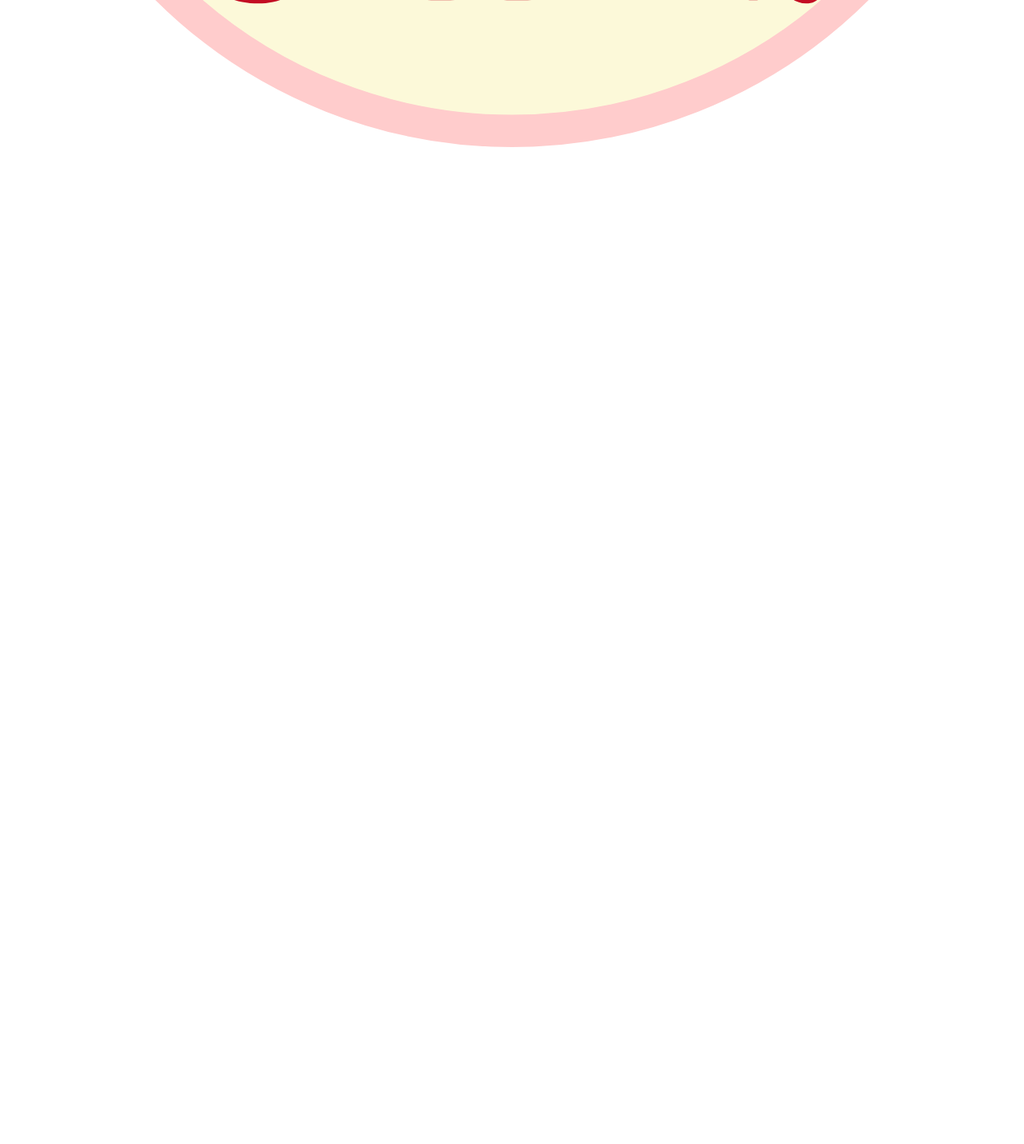
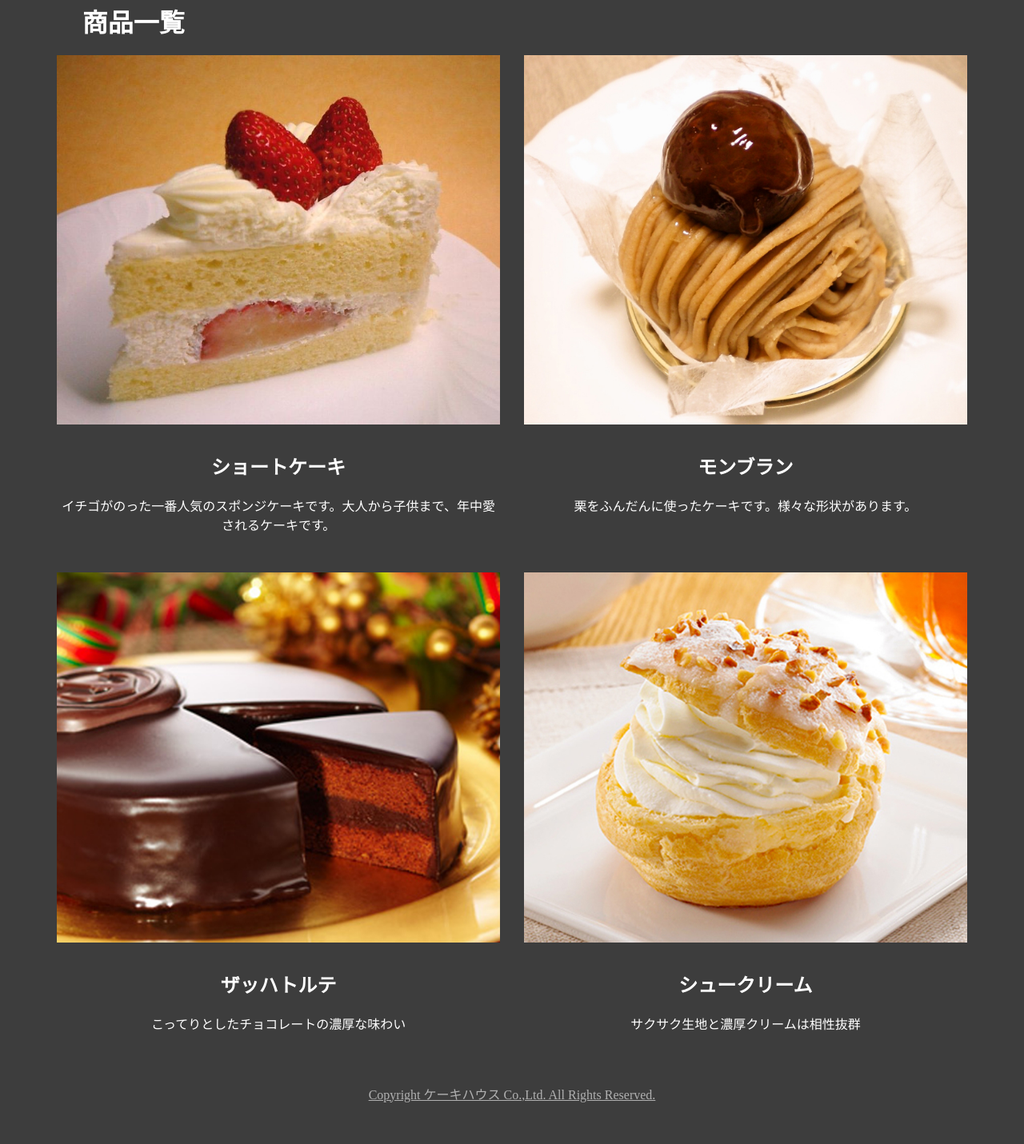
Before and after one commit to logica0419/vc-design, a plain HTML site: page lesson3/index.html in a window 1280 px wide. Shown: the part 1088-2519 px from the top of the page at 80% size. Before the commit the page ends 1284 px from the top, so only its background shows below. Drawn offline with Linux system fonts and the light colour scheme.

Commit message:
completed lesson3

```diff
--- a/lesson3/index.html
+++ b/lesson3/index.html
@@ -1,11 +1,98 @@
 <!DOCTYPE html>
-<html lang="en">
+<html lang="ja">
   <head>
     <meta charset="UTF-8" />
     <meta name="viewport" content="width=device-width, initial-scale=1.0" />
-    <title>ケーキ屋さんサンプル</title>
+    <title>ケーク</title>
   </head>
-  <body>
-    <img src="images/logo.svg" alt="ケーキ屋さん" />
+  <body style="background-color: rgb(61, 61, 61); color: white">
+    <header>
+      <div style="display: flex; padding-left: 5%">
+        <img
+          src="images/logo.svg"
+          alt="logo"
+          style="width: 75px; margin-right: 20px" />
+        <h1>ケーク</h1>
+      </div>
+      <hr
+        style="
+          background-color: white;
+          height: 2px;
+          width: 95%;
+          margin-bottom: 10px;
+        " />
+    </header>
+
+    <image
+      src="images/shop.jpg"
+      alt="shop"
+      style="display: block; width: 90%; margin: auto" />
+    <div style="margin: 20px 10%; text-align: center">
+      <h2>洋菓子専門店「ケーク」</h2>
+      <h3>大阪 阿倍野 帝塚山</h3>
+      ケーキハウス「ケーク」へようこそ<br />
+      このサイトでは、人気のケーキを紹介します。<br />
+      <br />
+      いらっしゃいませ<br />
+      甘いものを食べると、脳のなかで｢幸せホルモン｣といわれるセロトニンが増えていると考えられています。
+    </div>
+
+    <h1 style="margin: 50px 7.5% 20px">商品一覧</h1>
+    <div style="display: block; width: 90%; margin: auto">
+      <div
+        style="
+          display: grid;
+          place-content: center;
+          justify-items: center;
+          grid-template-columns: 1fr 1fr;
+          column-gap: 30px;
+          row-gap: 2em;
+        ">
+        <div style="text-align: center">
+          <img
+            src="images/cake01.jpg"
+            alt="cake1"
+            style="width: 100%; margin-bottom: 10px" />
+          <h2>ショートケーキ</h2>
+          <p>
+            イチゴがのった一番人気のスポンジケーキです。大人から子供まで、年中愛されるケーキです。
+          </p>
+        </div>
+        <div style="text-align: center">
+          <img
+            src="images/cake02.jpg"
+            alt="cake2"
+            style="width: 100%; margin-bottom: 10px" />
+          <h2>モンブラン</h2>
+          <p>栗をふんだんに使ったケーキです。様々な形状があります。</p>
+        </div>
+        <div style="text-align: center">
+          <img
+            src="images/cake03.jpg"
+            alt="cake3"
+            style="width: 100%; margin-bottom: 10px" />
+          <h2>ザッハトルテ</h2>
+          <p>こってりとしたチョコレートの濃厚な味わい</p>
+        </div>
+        <div style="text-align: center">
+          <img
+            src="images/cake04.jpg"
+            alt="cake4"
+            style="width: 100%; margin-bottom: 10px" />
+          <h2>シュークリーム</h2>
+          <p>サクサク生地と濃厚クリームは相性抜群</p>
+        </div>
+      </div>
+    </div>
+
+    <footer
+      style="
+        text-decoration: underline;
+        text-align: center;
+        padding: 3rem 0;
+        color: rgb(177, 177, 177);
+      ">
+      Copyright ケーキハウス Co.,Ltd. All Rights Reserved.
+    </footer>
   </body>
 </html>
```
Also changed, not shown: lesson3/description.txt (deleted).
